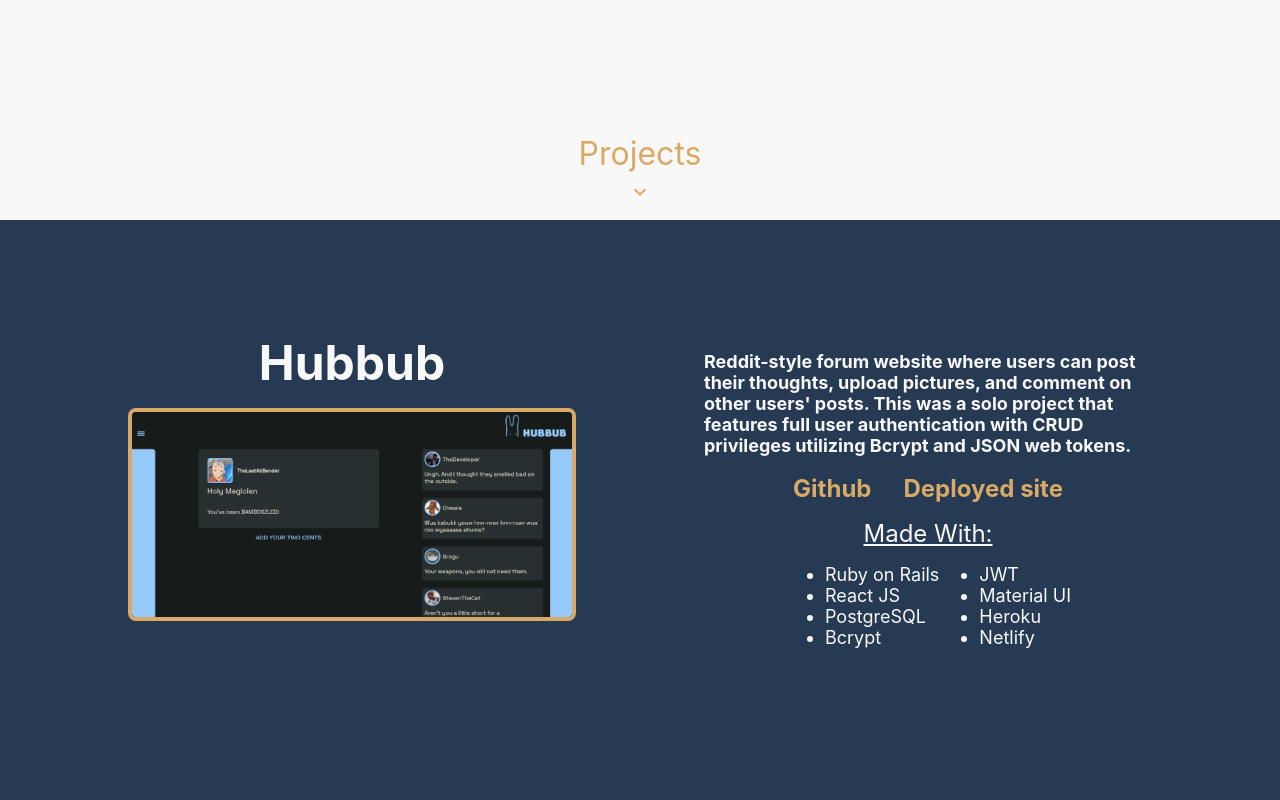
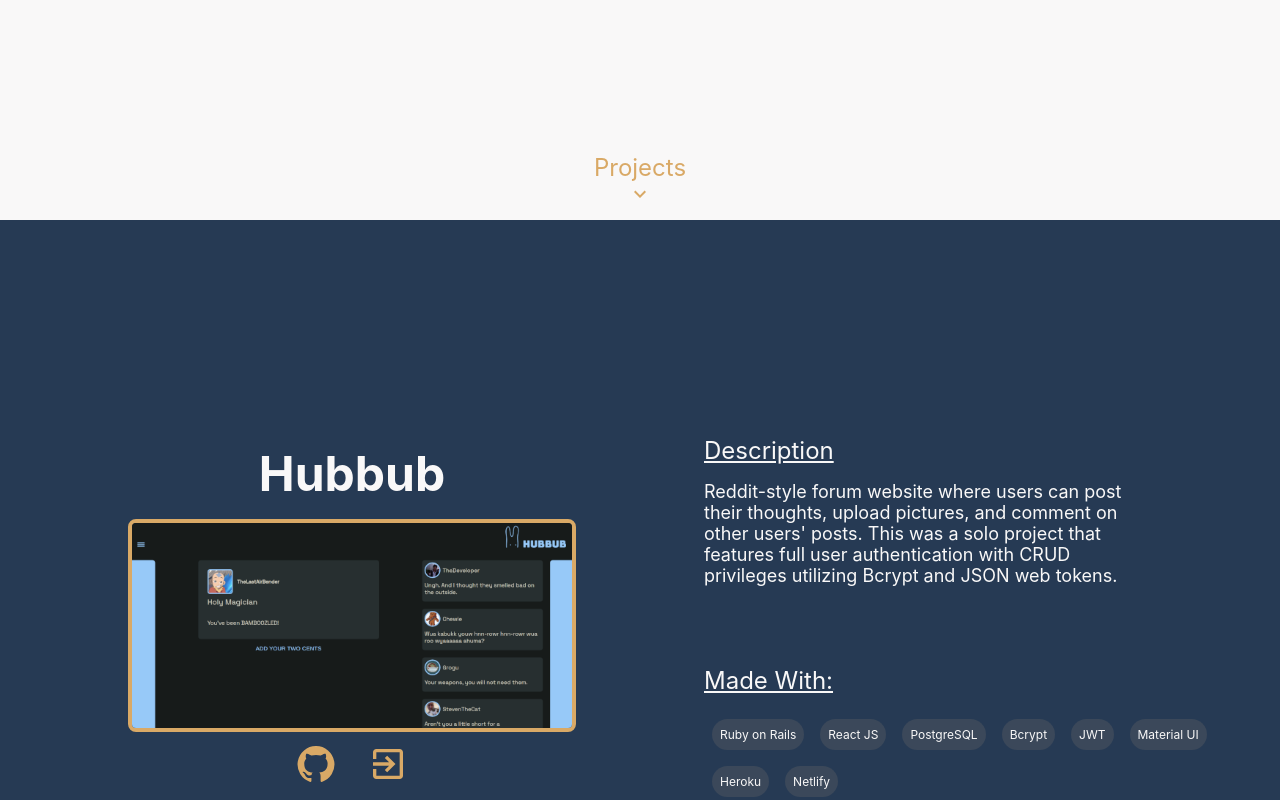
Before and after one commit to jason-moritz/portfolio, a React (Create React App) app in the folder client/: page / in a window 1280 px wide. Shown: the part 1380-2180 px from the top of the page. Built offline with nearby package versions, Linux system fonts and the light colour scheme.

Commit message:
Revamped styling for Project section.

```diff
--- a/client/src/App.css
+++ b/client/src/App.css
@@ -30,6 +30,9 @@
   box-sizing: border-box;
 }
 
+img {
+  pointer-events: none;
+}
 /* * {
   border: solid 2px black;
 } */
--- a/client/src/screens/about/About.css
+++ b/client/src/screens/about/About.css
@@ -17,7 +17,7 @@
 .about-title {
   font-size: 3rem;
   font-weight: bold;
-  padding-bottom: 1rem;
+  padding-bottom: 4rem;
 }
 
 .about-content {
@@ -30,7 +30,7 @@
   }
 
   .about-content {
-    font-size: 2rem;
+    font-size: 1.5rem;
   }
 }
 
--- a/client/src/screens/home/Home.css
+++ b/client/src/screens/home/Home.css
@@ -41,7 +41,7 @@
   display: inline-flex;
   justify-content: center;
   align-items: center;
-  font-size: 2rem;
+  font-size: 1.5rem;
   color: #d9a966;
 }
 
--- a/client/src/screens/projects/Project1.css
+++ b/client/src/screens/projects/Project1.css
@@ -5,7 +5,7 @@
   display: flex;
   flex-direction: column;
   align-items: center;
-  padding-top: 3rem;
+  justify-content: center;
 }
 
 .project1-container {
@@ -40,16 +40,15 @@
   border-radius: 8px;
 }
 
-.project-info {
-  text-align: left;
+.project-links {
+  font-size: medium;
+  display: flex;
+  justify-content: center;
+  padding: 0.5rem;
 }
 
-.project-links {
-  width: 90%;
-  font-size: medium;
-  font-weight: bold;
-  display: flex;
-  justify-content: space-between;
+.project-link {
+  padding: 0 1rem;
 }
 
 .project-link,
@@ -57,45 +56,76 @@
   color: #d9a966;
 }
 
+.project-info {
+  text-align: left;
+}
+
+.project-description-title,
+.tech-stack-title {
+  display: block;
+  text-decoration: underline;
+  padding-bottom: 0.5rem;
+  font-size: 16px;
+  text-align: left;
+}
+
 .project-description {
-  font-size: 1rem;
+  font-size: 14px;
 }
 
 .project-tech-stack {
-  width: 90%;
   padding-top: 1rem;
-  text-align: center;
+  width: 100%;
 }
 
-.tech-stack-title {
-  text-decoration: underline;
-}
 .tech-stack-container {
   display: flex;
-  justify-content: center;
   flex-direction: row;
-  text-align: left;
+  justify-content: flex-start;
+  flex-wrap: wrap;
+  width: 110%;
 }
 
-.list-item span {
-  position: relative;
+div .list-item {
+  font-size: 12px;
+  border-radius: 20px;
+  background-color: #3b485a;
+}
+
+.list-item {
+  padding: 0.5rem;
+  margin: 0.5rem 0.5rem;
+}
+
+@media screen and (min-width: 425px) {
+  .tech-stack-container {
+    width: 100%;
+  }
+}
+
+@media screen and (min-width: 768px) {
+  .project-description-title,
+  .tech-stack-title {
+    font-size: 24px;
+    padding-bottom: 1rem;
+  }
+
+  .project-description {
+    font-size: 18px;
+  }
 }
 
 @media screen and (min-width: 1024px) {
-  .project1 {
-    padding-top: 6rem;
-  }
-
   .project1-container {
     display: flex;
     flex-direction: row;
     justify-content: center;
+    align-items: center;
   }
 
   .project-half-a,
   .project-half-b {
     width: 50%;
-    height: 90%;
     padding: 0 4rem;
   }
 
@@ -103,43 +133,23 @@
     width: 100%;
   }
 
-  .project-description {
-    font-size: large;
+  .project-description-title,
+  .tech-stack-title {
+    font-size: 24px;
+    padding-bottom: 1rem;
   }
 
-  .project-links {
-    font-size: x-large;
-    justify-content: center;
+  .project-info {
+    padding-bottom: 4rem;
   }
 
-  .project-link {
-    padding: 0 1rem;
-  }
-
-  .tech-stack-title {
-    font-size: x-large;
-  }
-
-  .list-item {
-    font-size: large;
+  .tech-stack-container {
+    width: 120%;
   }
 }
 
 @media screen and (min-width: 1440px) {
-  .project-description {
-    font-size: x-large;
-  }
-
-  .project-links {
-    font-size: xx-large;
-    justify-content: center;
-  }
-
-  .tech-stack-title {
-    font-size: xx-large;
-  }
-
-  .list-item {
-    font-size: x-large;
+  .tech-stack-container {
+    width: 80%;
   }
 }
--- a/client/src/screens/projects/Project1.jsx
+++ b/client/src/screens/projects/Project1.jsx
@@ -1,6 +1,8 @@
 import KeyboardArrowDownIcon from '@mui/icons-material/KeyboardArrowDown'
 import Hubbub from '../../assets/hubbub-thumbnail.png'
 import { HashLink } from 'react-router-hash-link'
+import GitHubIcon from '@mui/icons-material/GitHub'
+import ExitToAppIcon from '@mui/icons-material/ExitToApp'
 import './Project1.css'
 
 export default function Project1() {
@@ -11,17 +13,6 @@
           <div className='project-title'>Hubbub</div>
           <div className='project-img-container'>
             <img className='project-img' src={Hubbub} alt='project-preview' />
-          </div>
-        </div>
-        <div className='project-half-b'>
-          <div className='project-info'>
-            <h3 className='project-description'>
-              Reddit-style forum website where users can post their thoughts,
-              upload pictures, and comment on other users' posts. This was a
-              solo project that features full user authentication with CRUD
-              privileges utilizing Bcrypt and JSON web tokens.
-            </h3>
-          </div>
             <div className='project-links'>
               <a
                 className='project-link'
@@ -29,7 +20,13 @@
                 target='_blank'
                 rel='noreferrer'
               >
-              Github
+                <div title='github link'>
+                  <GitHubIcon
+                    title='github link'
+                    aria-label='github link'
+                    sx={{ fontSize: { xs: 25, sm: 30, md: 40 } }}
+                  />
+                </div>
               </a>
               <a
                 className='project-link'
@@ -37,40 +34,38 @@
                 target='_blank'
                 rel='noreferrer'
               >
-              Deployed site
+                <div title='Deployed site'>
+                  <ExitToAppIcon
+                    title='deployed site'
+                    label='deployed site'
+                    sx={{ fontSize: { xs: 25, sm: 30, md: 40 } }}
+                  />
+                </div>
               </a>
+            </div>
+          </div>
+        </div>
+        <div className='project-half-b'>
+          <div className='project-info'>
+            <div className='project-description-title'>Description</div>
+            <div className='project-description'>
+              Reddit-style forum website where users can post their thoughts,
+              upload pictures, and comment on other users' posts. This was a
+              solo project that features full user authentication with CRUD
+              privileges utilizing Bcrypt and JSON web tokens.
+            </div>
           </div>
           <div className='project-tech-stack'>
             <div className='tech-stack-title'>Made With: </div>
             <div className='tech-stack-container'>
-              <ul>
-                <li className='list-item'>
-                  <span>Ruby on Rails</span>
-                </li>
-                <li className='list-item'>
-                  <span>React JS</span>
-                </li>
-                <li className='list-item'>
-                  <span>PostgreSQL</span>
-                </li>
-                <li className='list-item'>
-                  <span>Bcrypt</span>
-                </li>
-              </ul>
-              <ul>
-                <li className='list-item'>
-                  <span>JWT</span>
-                </li>
-                <li className='list-item'>
-                  <span>Material UI</span>
-                </li>
-                <li className='list-item'>
-                  <span>Heroku</span>
-                </li>
-                <li className='list-item'>
-                  <span>Netlify</span>
-                </li>
-              </ul>
+              <div className='list-item'>Ruby on Rails</div>
+              <div className='list-item'>React JS</div>
+              <div className='list-item'>PostgreSQL</div>
+              <div className='list-item'>Bcrypt</div>
+              <div className='list-item'>JWT</div>
+              <div className='list-item'>Material UI</div>
+              <div className='list-item'>Heroku</div>
+              <div className='list-item'>Netlify</div>
             </div>
           </div>
         </div>
--- a/client/src/screens/projects/Project2.jsx
+++ b/client/src/screens/projects/Project2.jsx
@@ -19,12 +19,12 @@
         </div>
         <div className='project-half-b'>
           <div className='project-info'>
-            <h3 className='project-description'>
+            <div className='project-description'>
               E-commerce shoe store where users have full CRUD and search
               functionality over inventory. This was a group project that
               features full user authentication with CRUD privileges utilizing
               Bcrypt and JSON web tokens with the MERN stack.
-            </h3>
+            </div>
           </div>
           <div className='project-links'>
             <a
--- a/client/src/screens/projects/Project3.jsx
+++ b/client/src/screens/projects/Project3.jsx
@@ -19,12 +19,12 @@
         </div>
         <div className='project-half-b'>
           <div className='project-info'>
-            <h3 className='project-description'>
+            <div className='project-description'>
               On-course golf scorecard and club suggestor (caddie). Users are
               able to add friends and courses, view previous rounds, as well as
               input their yardages and have Pocket Caddie recommend clubs.
               Server built on Airtable.
-            </h3>
+            </div>
           </div>
           <div className='project-links'>
             <a
--- a/client/src/screens/projects/Project4.jsx
+++ b/client/src/screens/projects/Project4.jsx
@@ -15,11 +15,11 @@
         </div>
         <div className='project-half-b'>
           <div className='project-info'>
-            <h3 className='project-description'>
+            <div className='project-description'>
               Formula 1 historic podium record app. Using a 3rd party api, users
               are able to search for all race results, as well as a list of
               drivers throughout history.
-            </h3>
+            </div>
           </div>
           <div className='project-links'>
             <a
```
Lines whose indentation alone changed are shown as unchanged.
